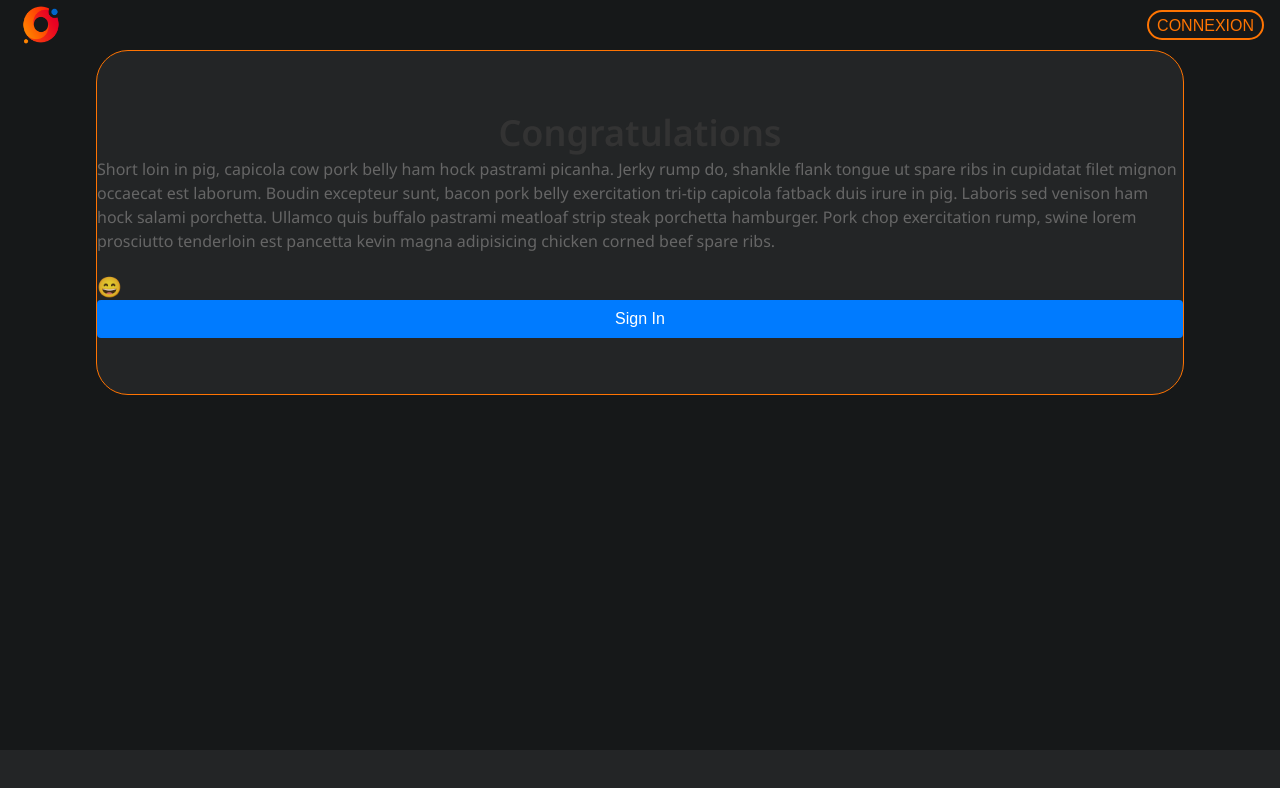
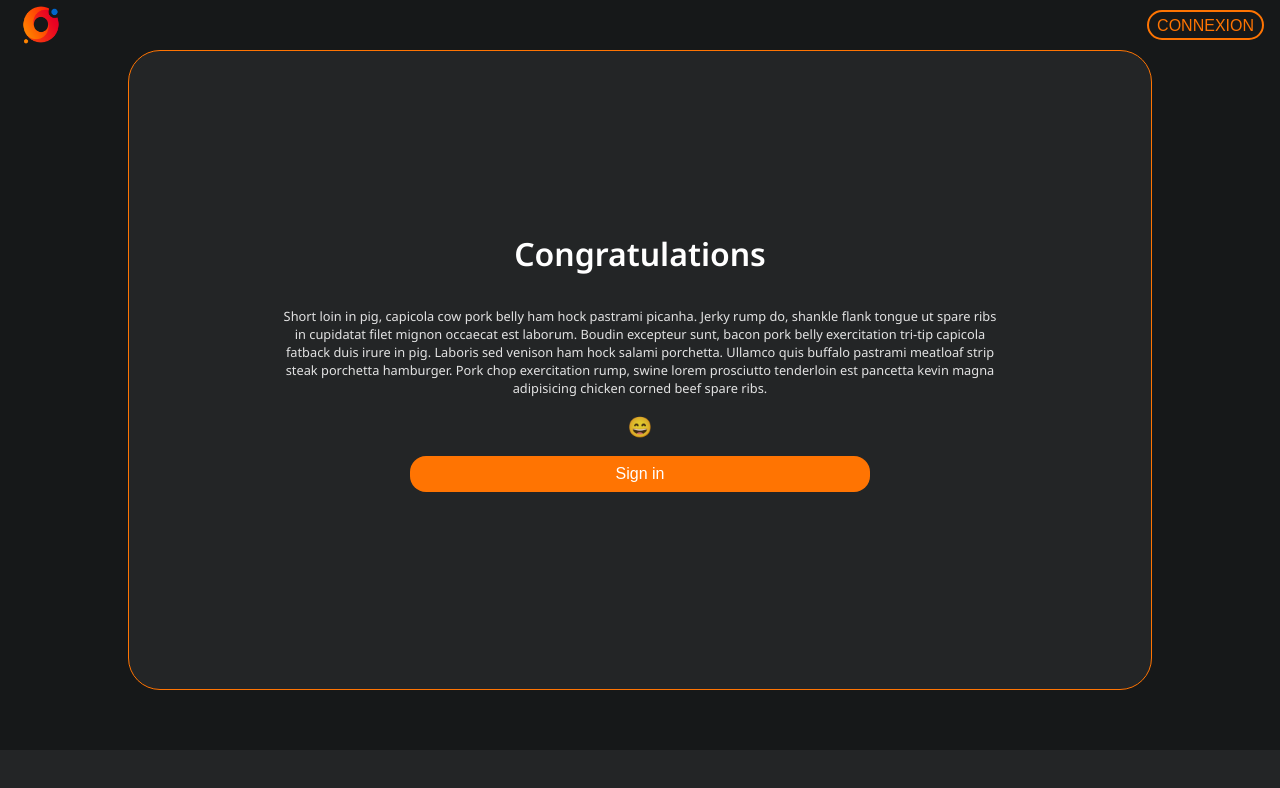
Before and after one commit to WildCodeSchool/2022-11-JS-RemoteFR-Geekrew-P3-OriginsDigital, a React (Vite) app in the folder frontend/: page /sign-up-confirmation in a window 1280 px wide. Shown: the top 788 px of the page. Built offline with nearby package versions, Linux system fonts and the light colour scheme; some icons are missing.

Commit message:
ready to implemente auth

```diff
--- a/frontend/src/components/Header.jsx
+++ b/frontend/src/components/Header.jsx
@@ -1,16 +1,36 @@
 import React from "react";
+import { useNavigate } from "react-router-dom";
 import styles from "../styles/Header.module.scss";
 import logo from "../assets/logo.svg";
 
 export default function Header() {
+  const navigate = useNavigate();
+
+  const handleHome = () => {
+    navigate("/");
+  };
+  const handleSignin = () => {
+    navigate("/sign-in");
+  };
+
   return (
     <div className={styles.contheader}>
       <div className={styles.boxheader}>
-        <div className={styles.divlogo}>
+        <div
+          className={styles.divlogo}
+          onClick={handleHome}
+          onKeyDown={handleHome}
+          role="button"
+          tabIndex={0}
+        >
           <img className={styles.logohead} src={logo} alt="logo" />
         </div>
         <div className="divlogo">
-          <button className={styles.btnhead} type="button">
+          <button
+            className={styles.btnhead}
+            type="button"
+            onClick={handleSignin}
+          >
             CONNEXION
           </button>
         </div>
--- a/frontend/src/pages/SignIn.jsx
+++ b/frontend/src/pages/SignIn.jsx
@@ -1,10 +1,12 @@
 import React, { useState } from "react";
+import { useNavigate } from "react-router-dom";
 
 import styles from "../styles/SignIn.module.scss";
 
 function SignIn() {
   const [email, setEmail] = useState("");
   const [password, setPassword] = useState("");
+  const navigate = useNavigate();
 
   const handleSubmit = (event) => {
     event.preventDefault();
@@ -16,6 +18,12 @@ function SignIn() {
 
   const handlePasswordClick = () => {
     setPassword("");
+  };
+  const handleHome = () => {
+    navigate("/");
+  };
+  const handleSignUp = () => {
+    navigate("/sign-up");
   };
 
   return (
@@ -45,16 +53,24 @@ function SignIn() {
           onClick={handlePasswordClick}
         />
       </form>
-      <a href="true" className={styles["button-sign-in"]}>
+      <div href="/" className={styles["button-sign-in"]}>
         <label htmlFor="my-button"> </label>
-        <button className={styles["sign-in-btn1"]} type="submit">
+        <button
+          className={styles["sign-in-btn1"]}
+          type="button"
+          onClick={handleHome}
+        >
           SIGN IN
         </button>
         <label htmlFor="button"> </label>
-        <button className={styles["sign-in-btn2"]} type="submit">
+        <button
+          className={styles["sign-in-btn2"]}
+          type="button"
+          onClick={handleSignUp}
+        >
           SIGN UP
         </button>
-      </a>
+      </div>
       <p className={styles["sign-in-p"]}>Forgot your password?</p>
     </div>
   );
--- a/frontend/src/pages/SignUp.jsx
+++ b/frontend/src/pages/SignUp.jsx
@@ -1,4 +1,5 @@
 import React, { useState } from "react";
+import { useNavigate } from "react-router-dom";
 
 import styles from "../styles/SignUp.module.scss";
 
@@ -10,6 +11,7 @@ function SignUp() {
   const [firstName, setFirstName] = useState("");
   const [lastName, setLastName] = useState("");
   const [userName, setUserName] = useState("");
+  const navigate = useNavigate();
 
   const handleSubmit = (event) => {
     event.preventDefault();
@@ -38,6 +40,10 @@ function SignUp() {
   function handleCheckboxChange(event) {
     setIsChecked(event.target.checked);
   }
+
+  const handleSignUpconfirmation = () => {
+    navigate("/sign-up-confirmation");
+  };
 
   return (
     <div className={styles["sign-up-page"]}>
@@ -127,7 +133,11 @@ function SignUp() {
           </label>
         </div>
       </div>
-      <button className={styles["sign-up-btn"]} type="submit">
+      <button
+        className={styles["sign-up-btn"]}
+        type="button"
+        onClick={handleSignUpconfirmation}
+      >
         SIGN UP
       </button>
     </div>
--- a/frontend/src/pages/SignUpConfirmation.jsx
+++ b/frontend/src/pages/SignUpConfirmation.jsx
@@ -1,8 +1,14 @@
 import React from "react";
+import { useNavigate } from "react-router-dom";
 
 import styles from "../styles/SignUpConfirmation.module.scss";
 
 function SignUpConfirmation() {
+  const navigate = useNavigate();
+
+  const handleSignIn = () => {
+    navigate("/sign-in");
+  };
   return (
     <div className={styles["confirmation-page"]}>
       <h1 className={styles["confirmation-title"]}>Congratulations</h1>
@@ -18,9 +24,15 @@ function SignUpConfirmation() {
         chicken corned beef spare ribs.
       </p>
       <p className={styles["confirmation-illustration"]}>😄</p>
-      <button className={styles["confirmation-btn"]} type="submit">
-        Sign In
-      </button>
+      <div className={styles["button-sign-up-confirmation"]}>
+        <button
+          className={styles["confirmation-btn"]}
+          type="button"
+          onClick={handleSignIn}
+        >
+          Sign in
+        </button>
+      </div>
     </div>
   );
 }
--- a/frontend/src/styles/SignIn.module.scss
+++ b/frontend/src/styles/SignIn.module.scss
@@ -6,8 +6,8 @@
   flex-direction: column;
   margin: auto;
   align-content: center;
-  height: 85%;
-  width: 85%;
+  min-height: 80%;
+  width: 80%;
   background-color: #232526;
   border-radius: 2rem;
   border: solid 1px #ff7402;
@@ -45,6 +45,7 @@
       padding: 0.75 0.75 0.75 0.75rem;
       border: none;
       border-radius: 1rem;
+      height: 2.25rem;
       margin-bottom: 1rem;
       font-size: 1rem;
       cursor: pointer;
--- a/frontend/src/styles/SignUp.module.scss
+++ b/frontend/src/styles/SignUp.module.scss
@@ -6,7 +6,7 @@
   flex-direction: column;
   margin: auto;
   align-content: center;
-  height: 85%;
+  height: 90%;
   width: 85%;
   background-color: #232526;
   border-radius: 2rem;
@@ -65,7 +65,9 @@
   width: 35%;
   margin: auto;
   padding: 0.75rem;
+  border:none;
   border-radius: 1rem;
+  padding-top:1rem;
   margin-bottom: 2rem;
   cursor: pointer;
   background-color: #ff7402;
--- a/frontend/src/styles/SignUpConfirmation.module.scss
+++ b/frontend/src/styles/SignUpConfirmation.module.scss
@@ -6,33 +6,54 @@
   flex-direction: column;
   margin: auto;
   align-content: center;
-  height: 85%;
-  width: 85%;
+  min-height: 80%;
+  width: 80%;
   background-color: #232526;
   border-radius: 2rem;
   border: solid 1px #ff7402;
 
+
   .confirmation-title {
-    font-size: 36px;
-    color: #333;
-    text-align: center;
+    align-self: center;
+    font-size: 2rem;
+    font-weight: bold;
+    margin-bottom: 2rem;
+    color: #ffffff;
   }
   .confirmation-p {
-    font-size: 16px;
-    line-height: 1.5;
-    color: #666;
-    margin-bottom: 20px;
+
+    vertical-align: top;
+    font-size: 0.8rem;
+    max-width: 70%;
+    text-align:center;
+    align-self: center;
+    margin-bottom: 1rem;
   }
   .confirmation-illustration {
+    display: flex;
+    flex-direction: column;
+    align-items: center;
     border: none;
+    justify-items:flex-start;
+    margin-bottom: 1rem;
+  }
+
+
+  .button-sign-up-confirmation {
+    display: flex;
+    flex-direction: column;
+    align-items: center;
   }
   .confirmation-btn {
-    background-color: #007bff;
-    color: #fff;
-    padding: 10px 20px;
-    border: none;
-    border-radius: 4px;
-    font-size: 16px;
-    cursor: pointer;
+    padding: 0.75 0.75 0.75 0.75rem;
+      border: none;
+      border-radius: 1rem;
+      height: 2.25rem;
+      margin-bottom: 1rem;
+      font-size: 1rem;
+      cursor: pointer;
+      background-color: #ff7402;
+      color: #fff;
+      width: 45%;
   }
 }
```
